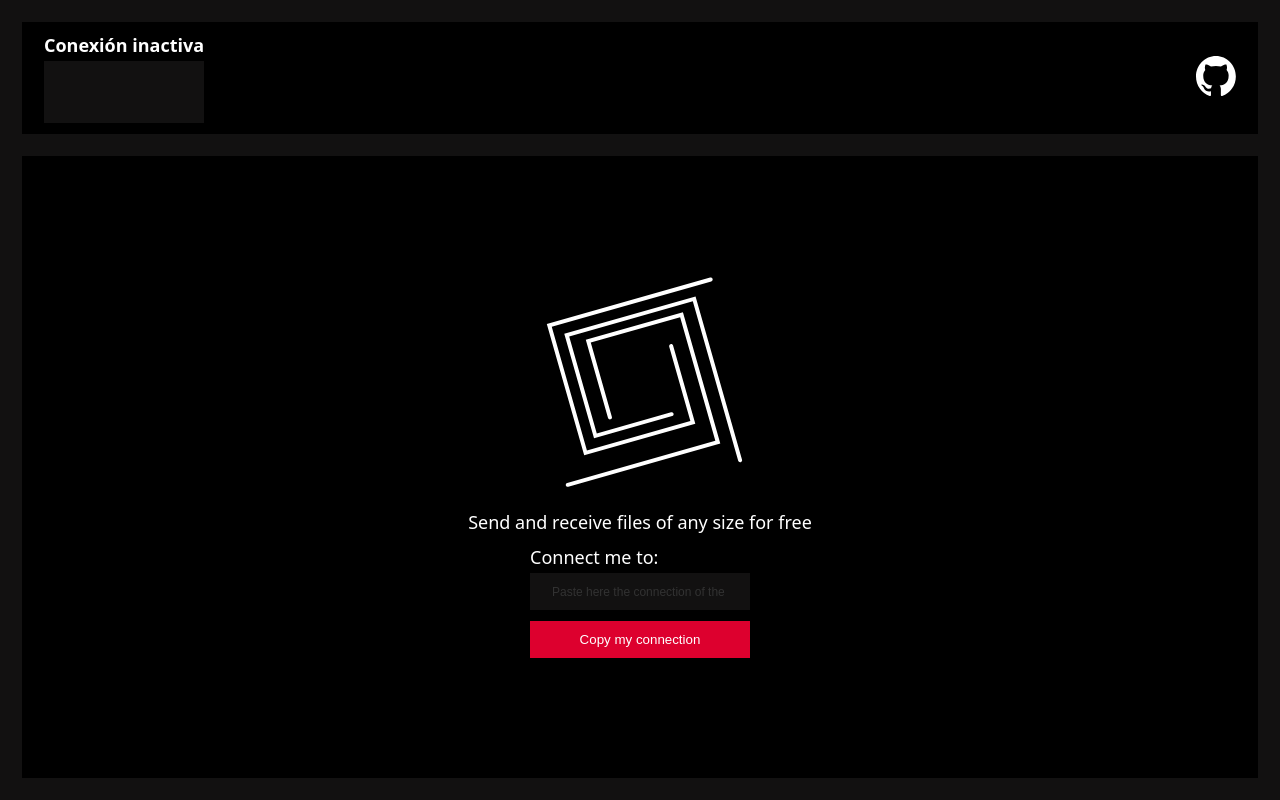
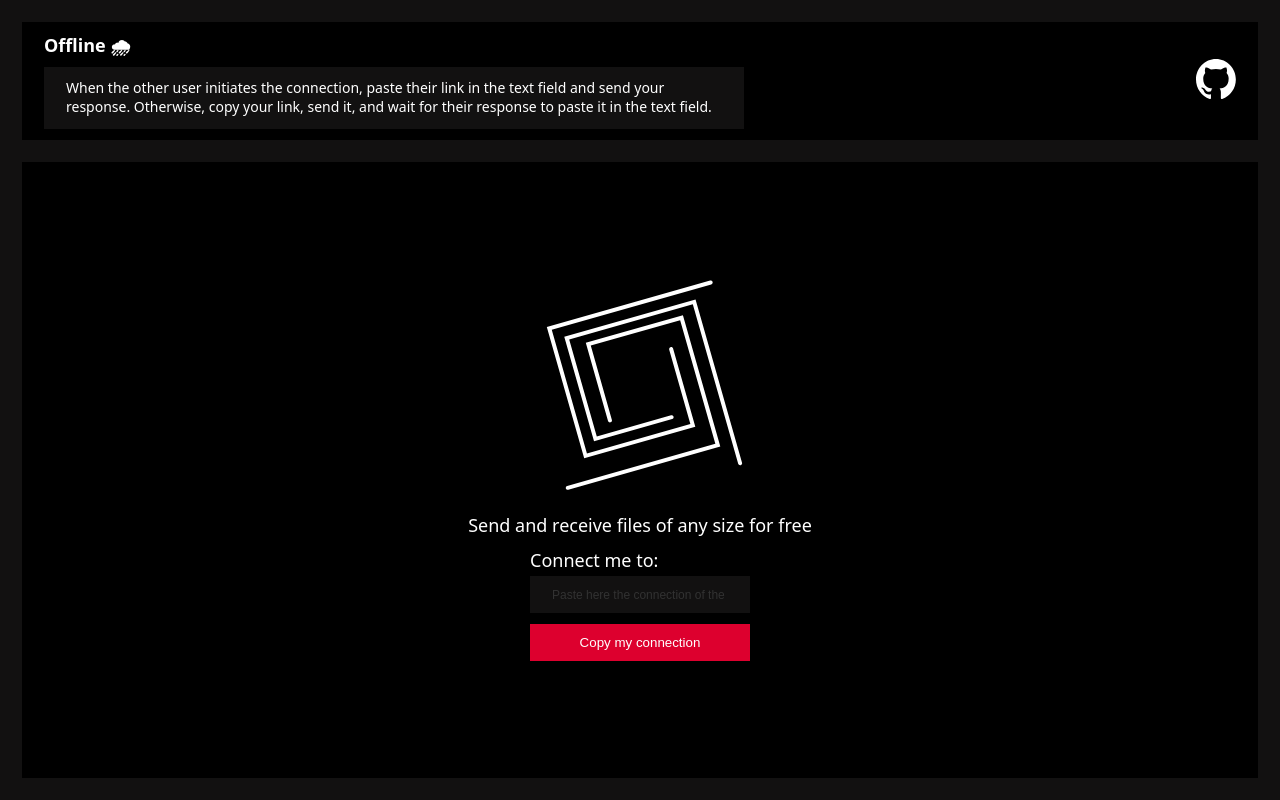
Before and after one commit to Garruxx/xoukan, a React (Vite) app: page / in a window 1280 px wide. Built offline with nearby package versions, Linux system fonts and the light colour scheme.

Commit message:
feat(components): :sparkles: header has its uiText and now receives isConnected

```diff
--- a/src/components/header/header.tsx
+++ b/src/components/header/header.tsx
@@ -1,15 +1,20 @@
 import { HeaderProps } from './types/header.props'
 import gitLogo from './assets/github-mark-white.svg'
 import header from './header.module.sass'
+import { ui } from './lang/ui'
 
-export const Header = ({ conectionStatus, infoText }: HeaderProps) => {
+export const Header = ({ isConnected }: HeaderProps) => {
 	return (
 		<div className={header.header}>
 			<div>
-				<h2>{conectionStatus}</h2>
+				<h2>{isConnected ? ui.online : ui.offline}</h2>
 				<div>
 					<p>
-						<span>{infoText}</span>
+						<span>
+							{isConnected
+								? ui.onlineInfoText
+								: ui.offlineInfoText}
+						</span>
 					</p>
 				</div>
 			</div>
--- a/src/components/header/types/header.props.ts
+++ b/src/components/header/types/header.props.ts
@@ -1,4 +1,4 @@
 export interface HeaderProps {
-	conectionStatus: string
+	isConnected: boolean
 	infoText: string
 }
```
